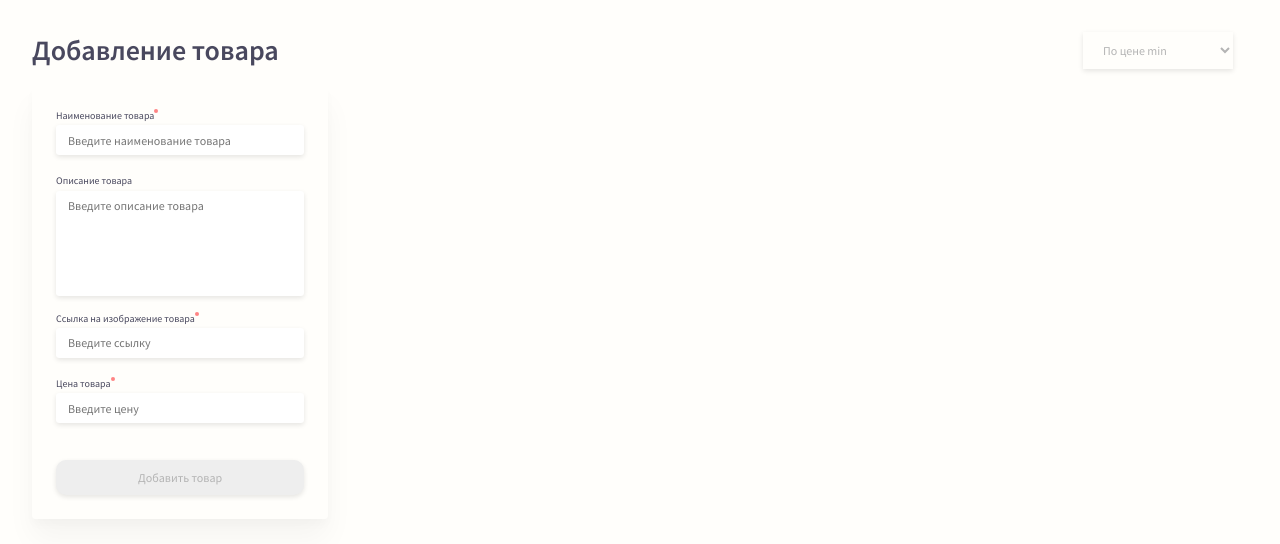
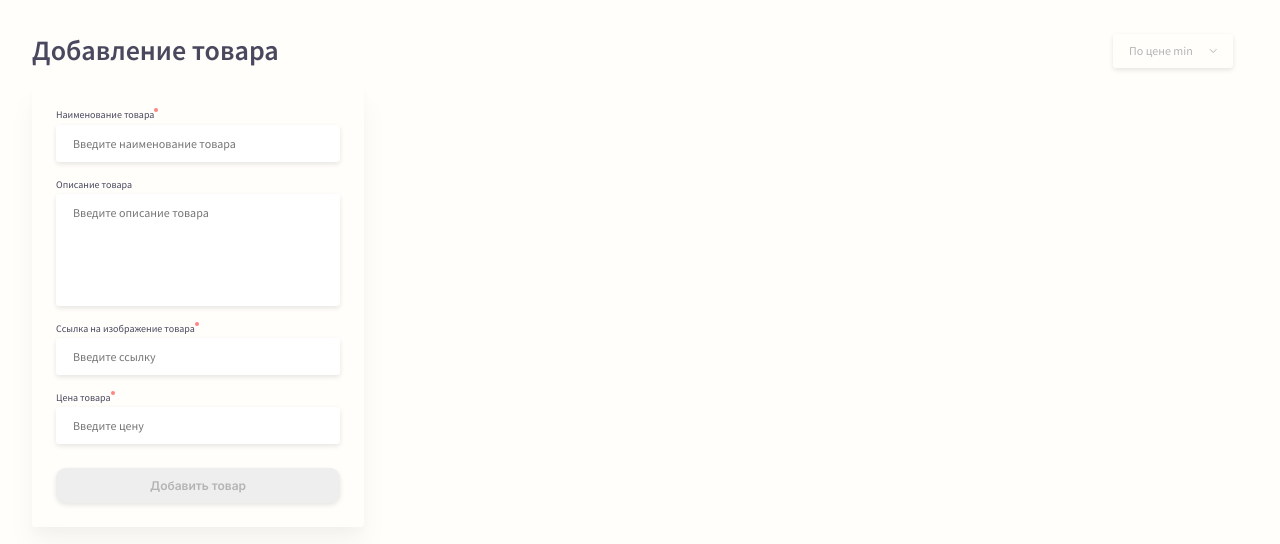
Before and after one commit to shishinger/idaproject_test, a Vue app: page / in a window 1280 px wide. Shown: the top 544 px of the page. Built offline with nearby package versions, Linux system fonts and the light colour scheme.

Commit message:
upd after review

```diff
--- a/src/App.vue
+++ b/src/App.vue
@@ -5,7 +5,10 @@
 		<sort-btn />
 	</header>
 	<main>
-		<card-create />
+		<section>
+			<h2 class="hidden">Галерея</h2>
+			<card-create />
+		</section>
 	</main>
 </template>
 
@@ -33,13 +36,14 @@ html {
 	color: $text;
 	scrollbar-gutter: stable;
 }
-main {
+main,
+section {
 	display: contents;
 }
 #app {
 	position: relative;
 	display: grid;
-	grid-template-columns: 1fr 3fr;
+	grid-template-columns: 332px 3fr;
 	grid-gap: 1rem;
 	font-family: "Source Sans Pro", sans-serif;
 	font-weight: 400;
--- a/src/components/CardCreate.vue
+++ b/src/components/CardCreate.vue
@@ -37,11 +37,10 @@
 			@touchend="isOpen = !isOpen"
 		>
 			<button class="card__delete" @click="removeCard(card)">
-				<img src="@/assets/delete.svg" alt />
 				<span class="hidden">Удалить</span>
 			</button>
 
-			<img :src="card.link" class="card__img" alt />
+			<img :src="card.link" class="card__img" alt width="332" height="200" />
 
 			<div class="card__about">
 				<h3 class="card__title">{{ card.title }}</h3>
@@ -160,6 +159,7 @@ function removeCard(card) {
 </script>
 
 <style lang="scss">
+@import url("https://fonts.googleapis.com/css2?family=Inter:wght@600&text=Добавить20%товар&display=fallback");
 .label {
 	position: relative;
 	display: block;
@@ -168,8 +168,9 @@ function removeCard(card) {
 }
 .input {
 	width: 100%;
-	padding: $sm $nm;
+	padding: $sm_r $nm_r;
 	font-size: $md_r;
+	border: 1px solid transparent;
 	border-radius: $xs_r;
 	box-shadow: $elem_shadow;
 	resize: none;
@@ -193,15 +194,18 @@ function removeCard(card) {
 		position: static;
 	}
 	&__block {
+		position: relative;
 		display: flex;
 		flex-direction: column;
 		row-gap: $xs;
 	}
 }
 .btn {
-	margin-top: $lg;
+	margin-top: $sm;
 	padding: $sm_r;
 	font-size: $md;
+	font-family: "Inter", sans-serif;
+	font-weight: 600;
 	color: $btn_color;
 	background: $success;
 	box-shadow: $elem_shadow;
@@ -226,7 +230,7 @@ function removeCard(card) {
 .gallery {
 	grid-column: 2 / 3;
 	display: grid;
-	grid-template-columns: repeat(auto-fill, minmax(240px, 1fr));
+	grid-template-columns: repeat(auto-fill, minmax(244px, 1fr));
 	grid-auto-rows: auto;
 	grid-gap: $nm_r;
 	@include tablet-only {
@@ -242,10 +246,16 @@ function removeCard(card) {
 		position: absolute;
 		top: -$sm_r;
 		right: -$sm_r;
-		padding: $sm;
+		width: $xxl_r;
+		height: $xxl_r;
 		background-color: $error;
 		box-shadow: $elem_shadow;
 		border-radius: $sm_r;
+		background-image: url("../assets/stack.svg#delete");
+		background-origin: border-box;
+		background-size: $nm_r;
+		background-repeat: no-repeat;
+		background-position: center;
 		transform: scale(0);
 		transition: transform $timing $fast;
 		cursor: pointer;
@@ -253,9 +263,12 @@ function removeCard(card) {
 	&__img {
 		border-radius: $xs_r $xs_r 0 0;
 		background-color: #000;
+		width: 332px;
+		height: 200px;
+		object-fit: cover;
 	}
 	&__about {
-		padding: $nm_r;
+		padding: $nm_r $nm_r $lg_r $nm_r;
 		@extend %flex_col;
 		row-gap: $nm_r;
 	}
--- a/src/components/ReqInput.vue
+++ b/src/components/ReqInput.vue
@@ -50,9 +50,11 @@ defineEmits(["update:modelValue"]);
 }
 .error {
 	.input {
-		border: 1px solid $error;
+		border-color: $error;
 	}
 	&-msg {
+		position: absolute;
+		bottom: -$md_r;
 		font-size: 0.5em;
 		letter-spacing: -0.02em;
 		color: $error;
--- a/src/components/SortBtn.vue
+++ b/src/components/SortBtn.vue
@@ -1,30 +1,51 @@
 <template>
+	<div class="sort">
 		<label for="sort" class="hidden">Сортировать</label>
-	<select name="sort" id="sort" class="sort">
+		<select name="sort" id="sort" class="sort__btn">
 			<option
 				v-for="sortItem in sortList"
 				:key="sortItem"
 				:value="sortItem"
 			>{{ sortItem }}</option>
 		</select>
+	</div>
 </template>
 
 <script setup>
 const sortList = ["По цене min", "По цене max", "По наименованию"];
+// TODO: SORTING
 </script>
 
 <style lang="scss" scoped>
 .sort {
+	position: relative;
 	margin-left: auto;
+	align-self: end;
+	@include mobile-only {
+		grid-row-start: 3;
+	}
+	&::after {
+		content: "";
+		position: absolute;
+		top: 50%;
+		right: $nm_r;
+		margin-top: -3px;
+		width: 8px;
+		height: 6px;
+		background-image: url("../assets/stack.svg#arrow");
+	}
+	&__btn {
+		width: 100%;
+		max-width: 10em;
 		height: min-content;
-	align-self: end;
-	padding: $sm_r $nm_r;
+
+		padding: $sm_r $xxl_r $sm_r $nm_r;
 		background-color: $bg;
 		color: $disabled_text;
 		font-size: $md;
 		box-shadow: $elem_shadow;
-	@include mobile-only {
-		grid-row-start: 3;
+		border-radius: $xs_r;
+		appearance: none;
 	}
 }
 </style>
```
Also changed, not shown: src/assets/delete.svg (deleted), src/assets/stack.svg (added). Lines whose indentation alone changed are shown as unchanged.
